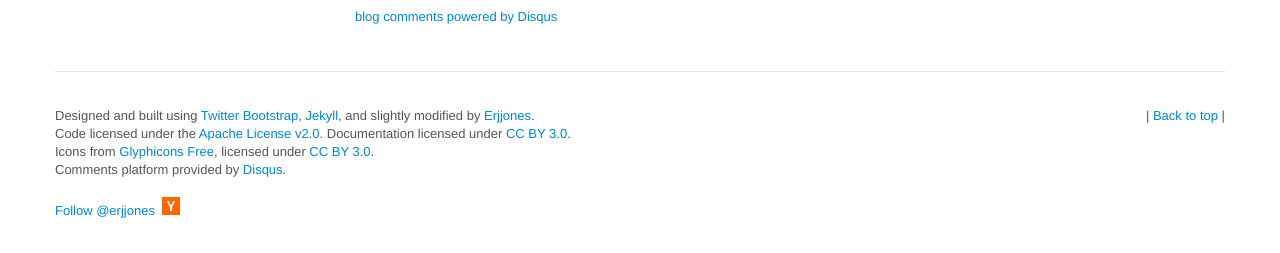
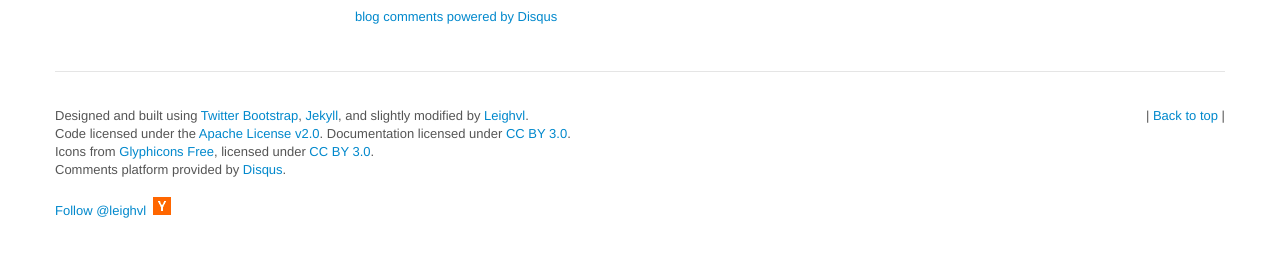
Before and after one commit to leighvl/leighvl.github.com, a Jekyll site: the page built from _posts/2012-03-31-Just-Another-Soul-Post.markdown, in a window 1280 px wide and 900 px high, scrolled down 640 px. Shown: the part 644-897 px from the top of the window. Built offline with Jekyll 4.4.1, drawn with Linux system fonts in a browser that asks for light colours; Markdown is read by kramdown in place of the engine named in the settings; comment, search, counter and statistics services are not loaded.

Commit message:
Update footer

```diff
--- a/_layouts/post2.html
+++ b/_layouts/post2.html
@@ -71,12 +71,12 @@
      <!-- Footer -->
       <footer class="footer">
 		<p class="pull-right">{% if page.previous.url %} <a href="{{page.previous.url}}" title="Previous Post: {{page.previous.title}}">&laquo; Previous Blog Post</a> 	{% endif %}  |  <a href="#">Back to top</a>  |  {% if page.next.url %} 	<a href="{{page.next.url}}" title="Next Post: {{page.next.title}}">Next Blog Post &raquo; </a> 	{% endif %} </p>
-		<p>Designed and built using <a href="http://twitter.github.com/bootstrap/" target="_blank">Twitter Bootstrap</a>, <a href="http://jekyllrb.com/"  target="_blank">Jekyll</a>, and slightly modified by <a href="https://github.com/erjjones" target="_blank">Erjjones</a>.</p>
+		<p>Designed and built using <a href="http://twitter.github.com/bootstrap/" target="_blank">Twitter Bootstrap</a>, <a href="http://jekyllrb.com/"  target="_blank">Jekyll</a>, and slightly modified by <a href="https://github.com/leighvl" target="_blank">Leighvl</a>.</p>
         <p>Code licensed under the <a href="http://www.apache.org/licenses/LICENSE-2.0" target="_blank">Apache License v2.0</a>. Documentation licensed under <a href="http://creativecommons.org/licenses/by/3.0/">CC BY 3.0</a>.</p>
         <p>Icons from <a href="http://glyphicons.com">Glyphicons Free</a>, licensed under <a href="http://creativecommons.org/licenses/by/3.0/">CC BY 3.0</a>.</p>
 		<p>Comments platform provided by <a href="http://disqus.com/" target="_blank">Disqus</a>.</p>
 		<br/>
-		<p><a href="https://twitter.com/erjjones" class="twitter-follow-button" data-show-count="false">Follow @erjjones</a> <script>!function(d,s,id){var js,fjs=d.getElementsByTagName(s)[0];if(!d.getElementById(id)){js=d.createElement(s);js.id=id;js.src="//platform.twitter.com/widgets.js";fjs.parentNode.insertBefore(js,fjs);}}(document,"script","twitter-wjs");</script>&nbsp;<a href="http://news.ycombinator.com/submitlink?u=http://erjjones.github.com{{ page.url }}&t={{ page.title }}" target="_blank"><img src="/img/yc500.gif" title="Submit {{ page.title }} to Hacker News" /></a></p>
+		<p><a href="https://twitter.com/leighvl" class="twitter-follow-button" data-show-count="false">Follow @leighvl</a> <script>!function(d,s,id){var js,fjs=d.getElementsByTagName(s)[0];if(!d.getElementById(id)){js=d.createElement(s);js.id=id;js.src="//platform.twitter.com/widgets.js";fjs.parentNode.insertBefore(js,fjs);}}(document,"script","twitter-wjs");</script>&nbsp;<a href="http://news.ycombinator.com/submitlink?u=http://erjjones.github.com{{ page.url }}&t={{ page.title }}" target="_blank"><img src="/img/yc500.gif" title="Submit {{ page.title }} to Hacker News" /></a></p>
       </footer>
 
  </div><!-- /container -->
```
Also changed, not shown: 1 other file.
